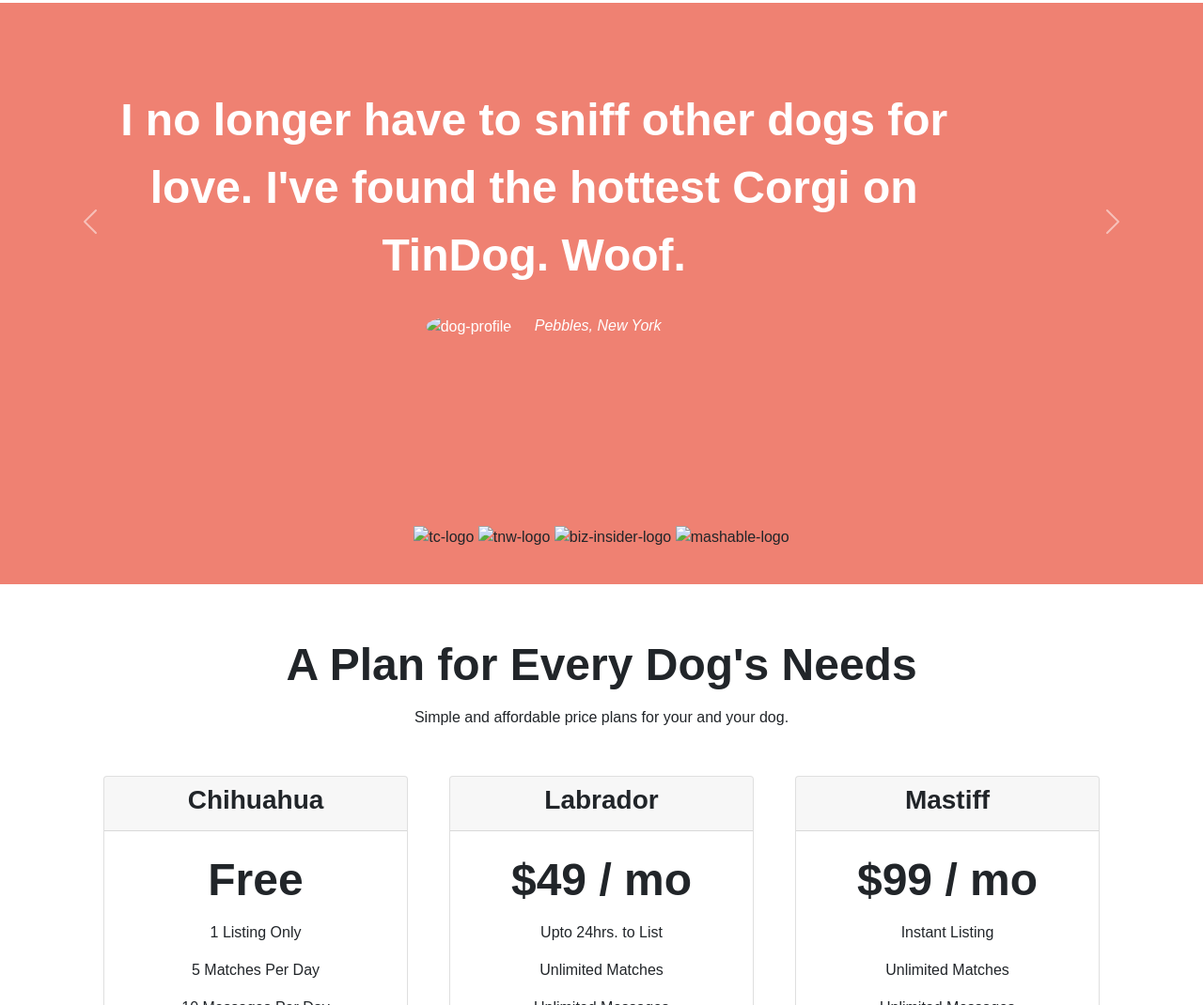
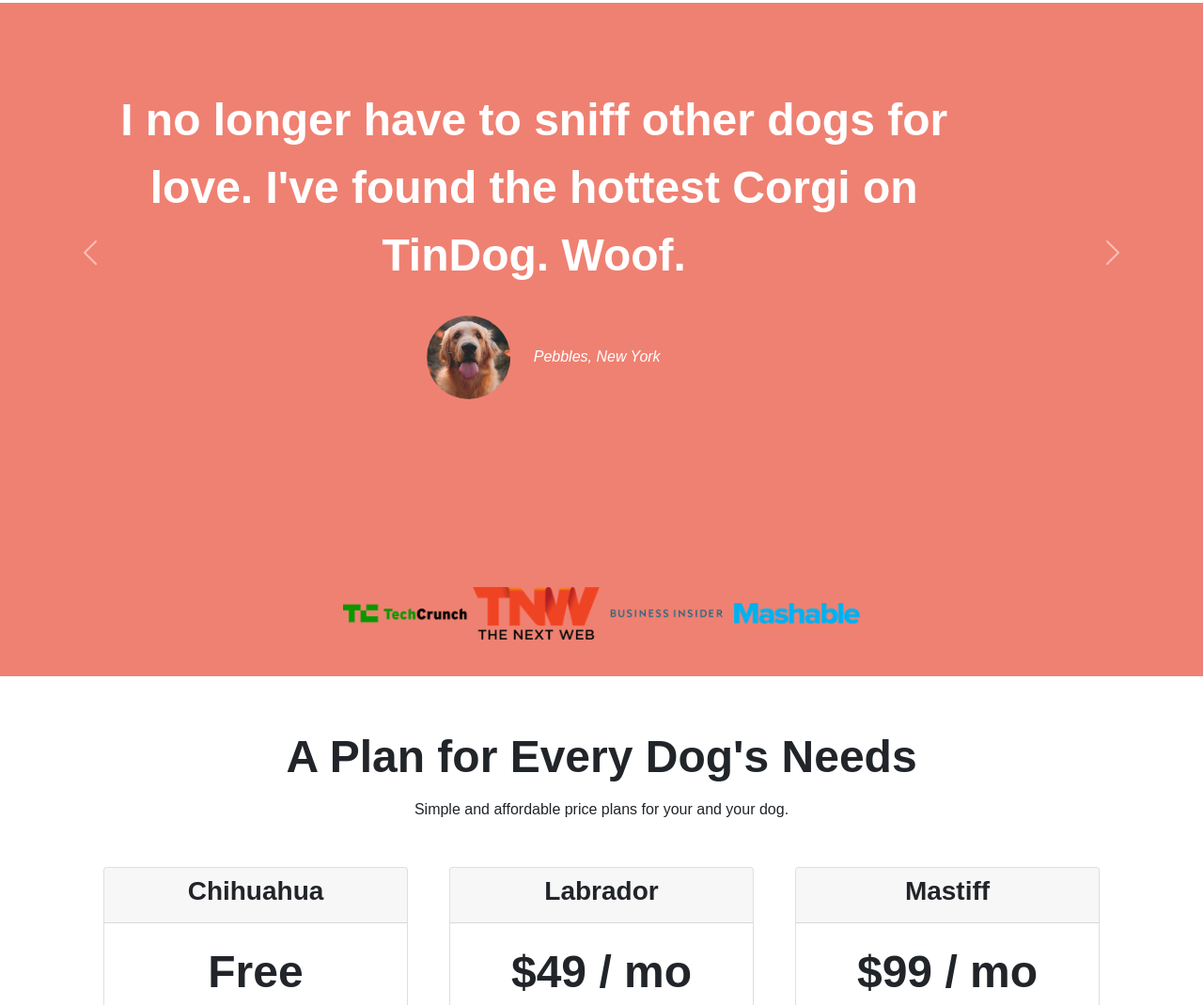
Before and after one commit to aadityathackeray/TinDog, a plain HTML site: page index.html in a window 1280 px wide. Shown: the part 991-2061 px from the top of the page at 94% size. Drawn offline with nearby package versions, Linux system fonts and the light colour scheme; files that its build step writes are made by us from their sources.

Commit message:
images path uploaded

```diff
--- a/index.html
+++ b/index.html
@@ -11,7 +11,7 @@
   <!-- javascript -->
   <script src="https://cdn.jsdelivr.net/npm/bootstrap@5.1.3/dist/js/bootstrap.bundle.min.js" integrity="sha384-ka7Sk0Gln4gmtz2MlQnikT1wXgYsOg+OMhuP+IlRH9sENBO0LRn5q+8nbTov4+1p" crossorigin="anonymous"></script>
   <!-- css Link -->
-  <link rel="stylesheet" href="css/styles.css">
+  <link rel="stylesheet" href="/styles.css">
   <!-- fontawesome -->
   <script src="https://kit.fontawesome.com/b9f733a5aa.js" crossorigin="anonymous"></script>
 </head>
@@ -58,7 +58,7 @@
           <button type="button" class="btn btn-outline-light btn-lg download-button"><i class="fa-brands fa-google-play"></i> Download</button>
         </div>
         <div class="col-lg-6">
-          <img class="title-image" src="images/iphone6.png" alt="iphone-mockup">
+          <img class="title-image" src="iphone6.png" alt="iphone-mockup">
         </div>
       </div>
   </section>
@@ -100,12 +100,12 @@
       <div class="carousel-inner">
         <div class="carousel-item active">
           <h2>I no longer have to sniff other dogs for love. I've found the hottest Corgi on TinDog. Woof.</h2>
-          <img class="testimonial-img" src="images/dog-img.jpg" alt="dog-profile">
+          <img class="testimonial-img" src="dog-img.jpg" alt="dog-profile">
           <em>Pebbles, New York</em>
         </div>
         <div class="carousel-item">
           <h2 class="testimonial-text">My dog used to be so lonely, but with TinDog's help, they've found the love of their life. I think.</h2>
-          <img class="testimonial-img" src="images/lady-img.jpg" alt="lady-profile">
+          <img class="testimonial-img" src="lady-img.jpg" alt="lady-profile">
           <em>Beverly, Illinois</em>
         </div>
       </div>
@@ -122,10 +122,10 @@
   <!-- Press -->
 
   <section id="press">
-    <img class="press-logo" src="images/techcrunch.png" alt="tc-logo">
-    <img class="press-logo" src="images/tnw.png" alt="tnw-logo">
-    <img class="press-logo" src="images/bizinsider.png" alt="biz-insider-logo">
-    <img class="press-logo" src="images/mashable.png" alt="mashable-logo">
+    <img class="press-logo" src="techcrunch.png" alt="tc-logo">
+    <img class="press-logo" src="tnw.png" alt="tnw-logo">
+    <img class="press-logo" src="bizinsider.png" alt="biz-insider-logo">
+    <img class="press-logo" src="mashable.png" alt="mashable-logo">
 
   </section>
 
```
